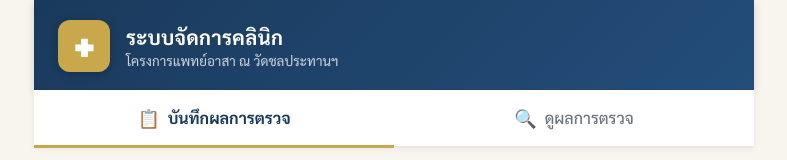
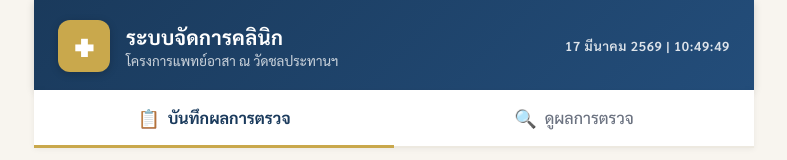
Before and after one commit to Pandatii/med_volunteer_app, a React (Vite) app: page / in a window 1280 px wide. Shown: the top 160 px of the page, without its empty margins (246-1033 px from the left). Built offline with nearby package versions, Linux system fonts and the light colour scheme.

Commit message:
add clock

```diff
--- a/src/App.css
+++ b/src/App.css
@@ -1,6 +1,18 @@
 @import url('https://fonts.googleapis.com/css2?family=Sarabun:wght@300;400;500;600;700&display=swap');
 
 *, *::before, *::after { box-sizing: border-box; margin: 0; padding: 0; }
+
+
+.clock {
+  margin-left: auto;
+  font-size: 13px;
+  font-weight: 600;
+  color: rgba(255,255,255,0.85);
+  letter-spacing: 0.05em;
+  white-space: nowrap;
+  text-align: right;
+  line-height: 1.4;
+}
 
 :root {
   --navy: #1a3a5c;
--- a/src/App.jsx
+++ b/src/App.jsx
@@ -1,4 +1,4 @@
-import { useState } from 'react'
+import { useState, useEffect } from 'react'
 import './App.css'
 
 const FORM_URL = 'https://script.google.com/macros/s/AKfycbw_xyJI326zMo4CE_zsk2efksVNf4cdH3sW34O0Q6N9ASiMn0CP6EHdWzBdKoB7Q7j02Q/exec'
@@ -10,9 +10,23 @@ const clinics = [
 
 export default function App() {
   const [tab, setTab] = useState('form')
+  const [clock, setClock] = useState('')
+
+  useEffect(() => {
+    function updateClock() {
+      const now  = new Date()
+      const date = now.toLocaleDateString('th-TH', { day:'2-digit', month:'long', year:'numeric' })
+      const time = now.toLocaleTimeString('th-TH', { hour:'2-digit', minute:'2-digit', second:'2-digit', hour12:false })
+      setClock(date + '  |  ' + time)
+    }
+    updateClock()
+    const id = setInterval(updateClock, 1000)
+    return () => clearInterval(id)
+  }, [])
 
   return (
     <div className="app">
+      <div class="clock-bar" id="clock"></div>
       <header className="header">
         <div className="header-inner">
           <div className="logo-mark">✚</div>
@@ -20,7 +34,9 @@ export default function App() {
             <h1 className="title">ระบบจัดการคลินิก</h1>
             <p className="subtitle">โครงการแพทย์อาสา ณ วัดชลประทานฯ</p>
           </div>
+          <div className="clock">{clock}</div>
         </div>
+
       </header>
 
       <nav className="tab-bar">
@@ -40,6 +56,7 @@ export default function App() {
 
       <footer className="footer">
         <p>โครงการแพทย์อาสา &nbsp;|&nbsp; วัดชลประทานรังสฤษฎ์</p>
+        <div class="clock-bar" id="clock"></div>
       </footer>
     </div>
   )
```
Also changed, not shown: src/index.css (line endings or trailing spaces).
